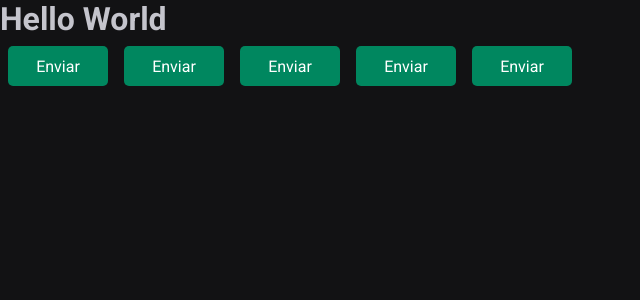
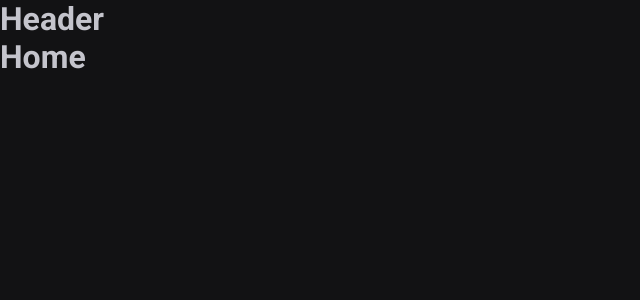
Before and after one commit to mateusrc-dev/ignite-timer, a React (Vite) app: page / in a window 1280 px wide. Shown: the top 300 px of the page, without its empty margins (0-640 px from the left). Built offline with nearby package versions, Linux system fonts and the light colour scheme.

Commit message:
create LayoutDefault

```diff
--- a/package.json
+++ b/package.json
@@ -12,6 +12,7 @@
   "dependencies": {
     "react": "^18.2.0",
     "react-dom": "^18.2.0",
+    "react-router-dom": "^6.6.1",
     "styled-components": "^5.3.6"
   },
   "devDependencies": {
--- a/src/App.tsx
+++ b/src/App.tsx
@@ -1,5 +1,6 @@
 import { ThemeProvider } from 'styled-components' // o tema só vai ser aplicado para os elementos que estiverem dentro do ThemeProvider - ThemeProvider é um componente e ele recebe uma propriedade chamada 'theme'
-import { Button } from './Components/Button'
+import { BrowserRouter } from 'react-router-dom' // é importante que esse componente abrace todas as rotas como visto abaixo
+import { Router } from './Router'
 import { GlobalStyle } from './styles/global' // é importante que o GlobalStyle esteja dentro do ThemeProvider, se não ele não vai ter acesso as variáveis do nosso tema - colocando o GlobalStyle abaixo ele é aplicado no projeto
 import { defaultTheme } from './styles/themes/default' // importando o nosso tema
 
@@ -7,12 +8,9 @@
   return (
     // agora vamos ter acesso aos temas dentro do componente ButtonContainer que está em 'defaultTheme' - podemos criar dois temas e ficar alternando eles usando um estado do react (ex. esse estado muda em um click e toda a aplicação fica responsiva)
     <ThemeProvider theme={defaultTheme}>
-      <h1>Hello World</h1>
-      <Button variant="primary" />
-      <Button variant="secondary" />
-      <Button variant="success" />
-      <Button variant="danger" />
-      <Button />
+      <BrowserRouter>
+        <Router />
+      </BrowserRouter>
       <GlobalStyle />
     </ThemeProvider>
   )
--- a/src/Components/Button.styles.ts
+++ /dev/null
@@ -1,36 +0,0 @@
-import styled, { css } from 'styled-components' // vamos importar o css para as cores ficarem legais na interpolação dentro de ButtonContainer
-
-export type ButtonVariant = 'primary' | 'secondary' | 'danger' | 'success' // vamos criar uma variável de tipagem - vamos exportar para usar em Button.tsx
-
-// como o ButtonContainer é um componente, precisamos criar uma interface falando quais propriedades ele vai receber
-interface ButtonContainerProps {
-  variant: ButtonVariant // aqui não precisa deixar opcional porque sempre vai vim alguma cor pra cá, nem que seja a primary
-}
-
-const buttonVariants = {
-  // vamos criar uma constante com um objeto que tem nossas cores
-  primary: 'purple',
-  secondary: 'orange',
-  danger: 'red',
-  success: 'green',
-}
-
-export const ButtonContainer = styled.button<ButtonContainerProps>`
-  //isso aqui também é um componente no react (de estilização), por isso inicia com letra maiúscula - estamos criando componentes react com abstrações de css - vamos usar o literals
-  width: 100px;
-  height: 40px;
-  border-radius: 5px;
-  border: 0;
-  margin: 8px;
-
-  background-color: ${(props) =>
-    props.theme[
-      'green-500'
-    ]}; //o styled component vai colocar dentro de props o 'theme' - conseguimos acessar o tema dentro de props - podemos pegar as cores do nosso tema
-  color: ${(props) => props.theme.white};
-
-  /*${(props) =>
-    css`
-      background-color: ${buttonVariants[props.variant]};
-    `}*/ //interpolação para incluir código JS - SC vai executar esse código como uma função que recebe todas as propriedades de ButtonContainer - podemos colocar o background de acordo com o que tem em variant dentro de props (propriedade que foi passada para ButtonContainer)
-`
--- a/src/Components/Button.tsx
+++ /dev/null
@@ -1,10 +0,0 @@
-import { ButtonContainer, ButtonVariant } from './Button.styles'
-interface ButtonProps {
-  // vamos criar uma interface para dizer o que o button vai receber e o tipo desses dados
-  variant?: ButtonVariant // vamos colocar uma propriedade que não existe na tag button nativo do html - vamos definir quais cores esse dado pode receber - interrogação é porque o dado é opcional - não precisa ser necessariamente passado como propriedade
-}
-// abaixo se a cor não for passada para o componente Button o padrão vai ser 'primary'
-export function Button({ variant = 'primary' }: ButtonProps) {
-  // poderiamos passar uma className para o ButtonContainer - vamos passar uma propriedade para o componente de estilização - como variant não existe como propriedade, temos que criar uma interface para definir ela em ButtonContainer
-  return <ButtonContainer variant={variant}>Enviar</ButtonContainer>
-}
--- /dev/null
+++ b/src/Components/Header.tsx
@@ -0,0 +1,3 @@
+export function Header() {
+  return <h1>Header</h1>
+}
--- /dev/null
+++ b/src/Router.tsx
@@ -0,0 +1,18 @@
+// nesse arquivo vamos definir as nossas rotas
+
+import { Routes, Route } from 'react-router-dom' // vamos importar as rotas
+import { DefaultLayout } from './layouts/DefaultLayout'
+import { History } from './pages/History'
+import { Home } from './pages/Home'
+
+export function Router() {
+  return (
+    // dentro de Route vamos colocar a rota e o elemento que será renderizado nessa rota - vamos envolver todas as rotas dentro da rota que tem o nosso DefaultLayout - se o path de Route que abraça as outras rotas começa com 'admin', ela vai se somar com o path das que estão dentro (ex. '/admin/products') - por isso é legal colocar um nome do path que tenha haver com o contexto - com isso o layout de DefaultLayout vai ser compartilhado com as rotas que estão dentro
+    <Routes>
+      <Route path="/" element={<DefaultLayout />}>
+        <Route path="/" element={<Home />} />
+        <Route path="/history" element={<History />} />
+      </Route>
+    </Routes>
+  )
+}
--- /dev/null
+++ b/src/layouts/DefaultLayout.tsx
@@ -0,0 +1,12 @@
+import { Header } from '../Components/Header'
+import { Outlet } from 'react-router-dom'
+
+export function DefaultLayout() {
+  return (
+    // em 'Outlet' vai ficar o conteúdo que é flexível - Outlet nada mais é que um espaço para ser inserido um conteúdo
+    <div>
+      <Header />
+      <Outlet />
+    </div>
+  )
+}
--- /dev/null
+++ b/src/pages/History.tsx
@@ -0,0 +1,7 @@
+export function History() {
+  return (
+    <div>
+      <h1>History</h1>
+    </div>
+  )
+}
--- /dev/null
+++ b/src/pages/Home.tsx
@@ -0,0 +1,7 @@
+export function Home() {
+  return (
+    <div>
+      <h1>Home</h1>
+    </div>
+  )
+}
```
Also changed, not shown: 1 other file (tests, documents, lock files or other folders).
